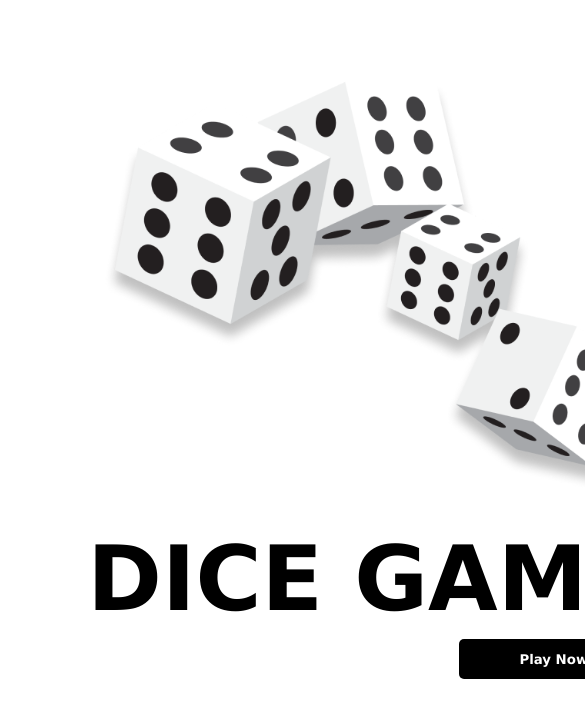
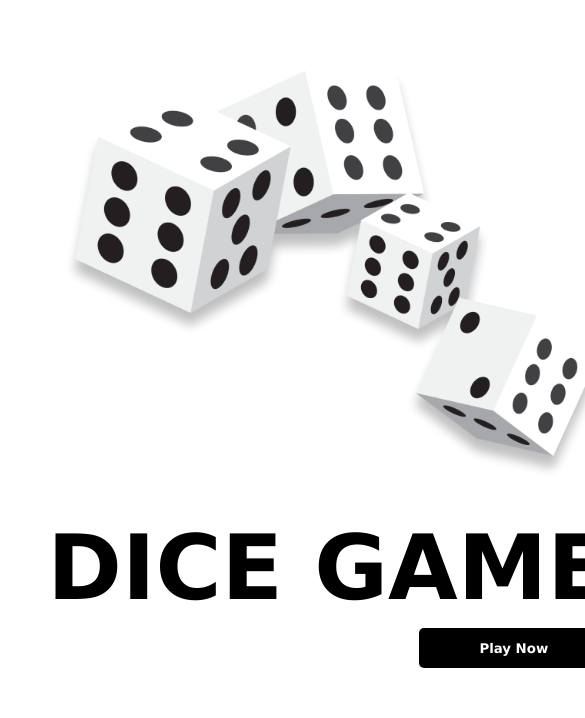
Before and after one commit to Twinklekumari2/DiceGame, a React (Vite) app: page / in a window 390 px wide. Shown: the top 718 px of the page, 585 px wide, since content can reach past the window. Built offline with nearby package versions, Linux system fonts and the light colour scheme.

Commit message:
Updated CSS for responsiveness of components

```diff
--- a/src/components/InsideGame/InsideGame.module.css
+++ b/src/components/InsideGame/InsideGame.module.css
@@ -4,3 +4,13 @@
     justify-content: center;
     align-items: center;
 }
+@media  only screen and (max-width:800px) {
+    .container{
+        display: flex;
+        justify-content: center;
+        align-items: center;
+        padding: 30px;
+        height: max-content;
+    }
+
+}
--- a/src/components/LandingPage/LandingPage.module.css
+++ b/src/components/LandingPage/LandingPage.module.css
@@ -32,6 +32,8 @@
         display: flex;
         flex-direction: column;
         width: 600px;
+        height: min-content;
+        padding: 20px;
     }
     .container img{
         width: 100%;
```
